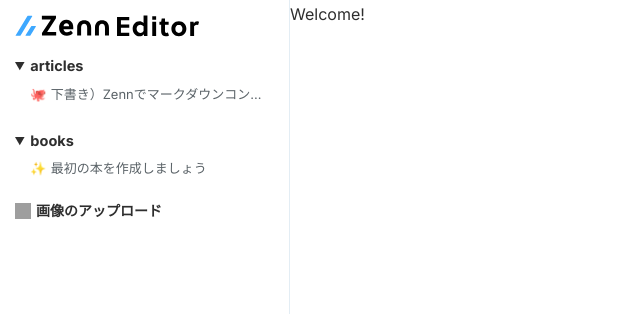
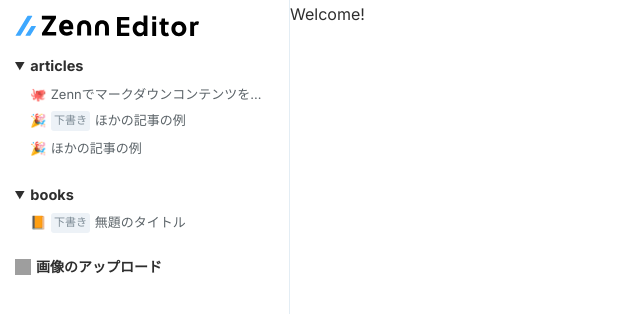
Before and after one commit to zenn-dev/zenn-editor, a Next.js app in the folder packages/zenn-cli/: page / in a window 1280 px wide. Shown: the top 314 px of the page, without its empty margins (0-640 px from the left). Built offline with nearby package versions, Linux system fonts and the light colour scheme; grey boxes are pictures that could not be loaded.

Commit message:
feat: show draft label to post list on sidebar

```diff
--- /dev/null
+++ b/packages/zenn-cli/articles/example2.md
@@ -0,0 +1,7 @@
+---
+title: "ほかの記事の例"
+emoji: "🎉"
+type: "tech" # tech: 技術記事 / idea: アイデア
+topics: ["zenn"]
+published: false
+---
--- /dev/null
+++ b/packages/zenn-cli/articles/example3.md
@@ -0,0 +1,6 @@
+---
+title: "ほかの記事の例"
+emoji: "🎉"
+type: "tech" # tech: 技術記事 / idea: アイデア
+topics: ["zenn"]
+---
--- a/packages/zenn-cli/components/SideBar.tsx
+++ b/packages/zenn-cli/components/SideBar.tsx
@@ -16,9 +16,8 @@
         href={navItem.realPath}
         className={className}
         title={`${navItem.realPath}.md`}
-      >
-        {navItem.name}
-      </a>
+        dangerouslySetInnerHTML={{ __html: navItem.name }}
+      ></a>
     </Link>
   );
 };
--- a/packages/zenn-cli/styles/components/_sidebar.scss
+++ b/packages/zenn-cli/styles/components/_sidebar.scss
@@ -34,6 +34,16 @@
   overflow: hidden;
   text-overflow: ellipsis;
   white-space: nowrap;
+  .draft {
+    display: inline-block;
+    background: $c-primary-bg;
+    color: $c-gray;
+    font-size: 0.85em;
+    padding: 0.2em 0.3em;
+    border-radius: 3px;
+    vertical-align: 0.1em;
+    margin-right: 0.4em;
+  }
   &:hover {
     color: $c-base;
   }
@@ -42,6 +52,9 @@
     background: $c-blue-bg;
     cursor: default;
     border-radius: 3px;
+    .draft {
+      background: #fff;
+    }
   }
 }
 
--- a/packages/zenn-cli/utils/api/articles.ts
+++ b/packages/zenn-cli/utils/api/articles.ts
@@ -46,7 +46,7 @@
       if (field === "content") {
         item[field] = content;
       }
-      if (data[field]) {
+      if (data[field] !== undefined) {
         item[field] = data[field];
       }
     });
--- a/packages/zenn-cli/utils/api/books.ts
+++ b/packages/zenn-cli/utils/api/books.ts
@@ -99,7 +99,7 @@
   // include only specified fields
   if (fields) {
     fields.forEach((field) => {
-      if (data[field]) {
+      if (data[field] !== undefined) {
         result[field] = data[field];
       }
       if (field === "coverDataUrl") {
--- a/packages/zenn-cli/utils/api/chapters.ts
+++ b/packages/zenn-cli/utils/api/chapters.ts
@@ -62,7 +62,7 @@
       if (field === "content") {
         item[field] = content;
       }
-      if (data[field]) {
+      if (data[field] !== undefined) {
         item[field] = data[field];
       }
     });
--- a/packages/zenn-cli/utils/nav-collections.ts
+++ b/packages/zenn-cli/utils/nav-collections.ts
@@ -11,6 +11,8 @@
 import { getChapters } from "./api/chapters";
 import { throwWithConsoleError } from "@utils/errors";
 
+const draftLabel = `<span class="draft">下書き</span>`;
+
 const articlePlaceholderItem = {
   name: "✨ 最初の記事を作成しましょう",
   realPath: `/todo`,
@@ -20,8 +22,9 @@
 export const getAllArticlesNavCollection = (): NavCollection => {
   const allArticles = getAllArticles(["title", "emoji", "published"]);
   const items: NavItem[] = allArticles?.map((article: Article) => {
+    // article will be public unless "published" field is specified.
     const name = `${article.emoji || "📄"} ${
-      article.published ? "下書き）" : ""
+      article.published === false ? draftLabel : ""
     }${article.title || article.slug}`;
     return {
       name,
@@ -44,7 +47,9 @@
 export const getAllBooksNavCollection = (): NavCollection => {
   const allBooks = getAllBooks(["title", "published"]);
   const items: NavItem[] = allBooks?.map((book: Book) => {
-    const name = `📙 ${book.published ? "下書き）" : ""}${
+    // book will be draft unless "published" field is specified.
+
+    const name = `📙 ${book.published ? "" : draftLabel}${
       book.title || "無題のタイトル"
     }`;
     return {
```
Also changed, not shown: packages/zenn-cli/books/example-book-slug/1.md (added), packages/zenn-cli/books/example-book-slug/config.yaml (added).
